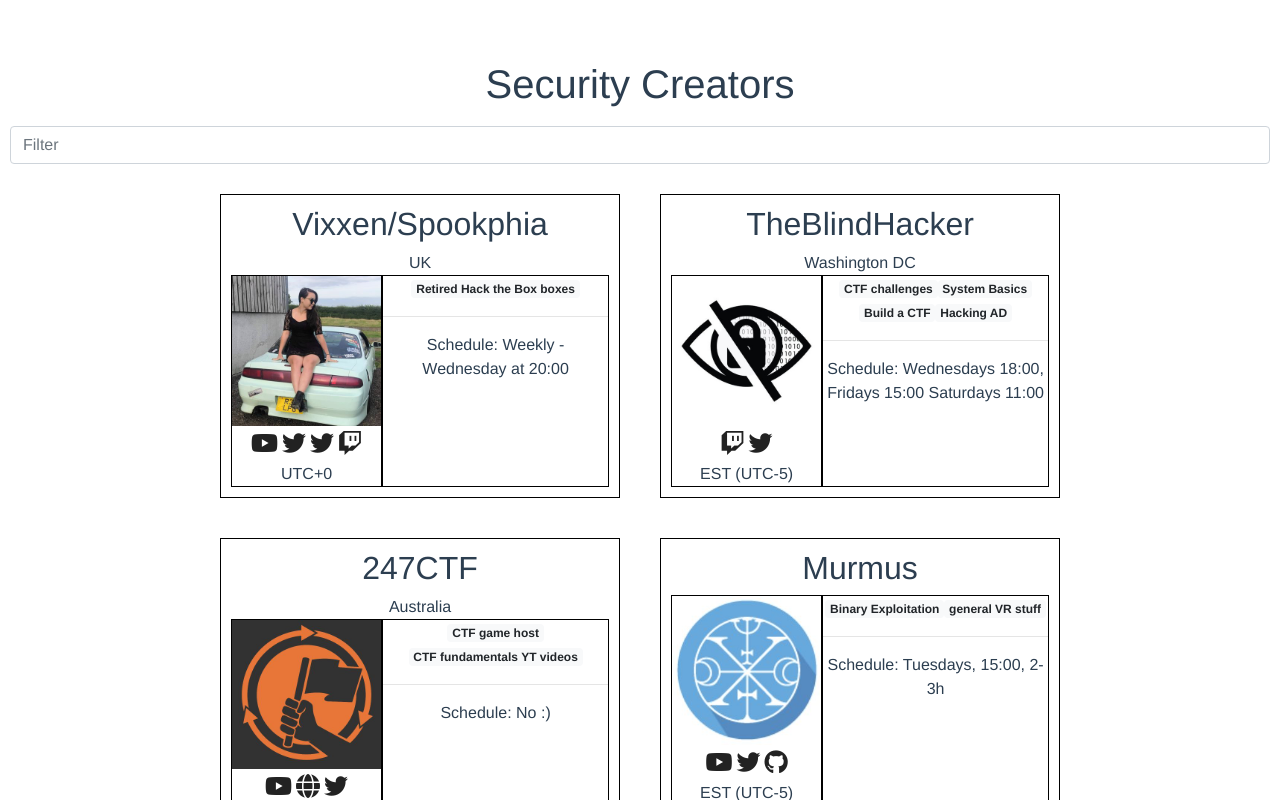
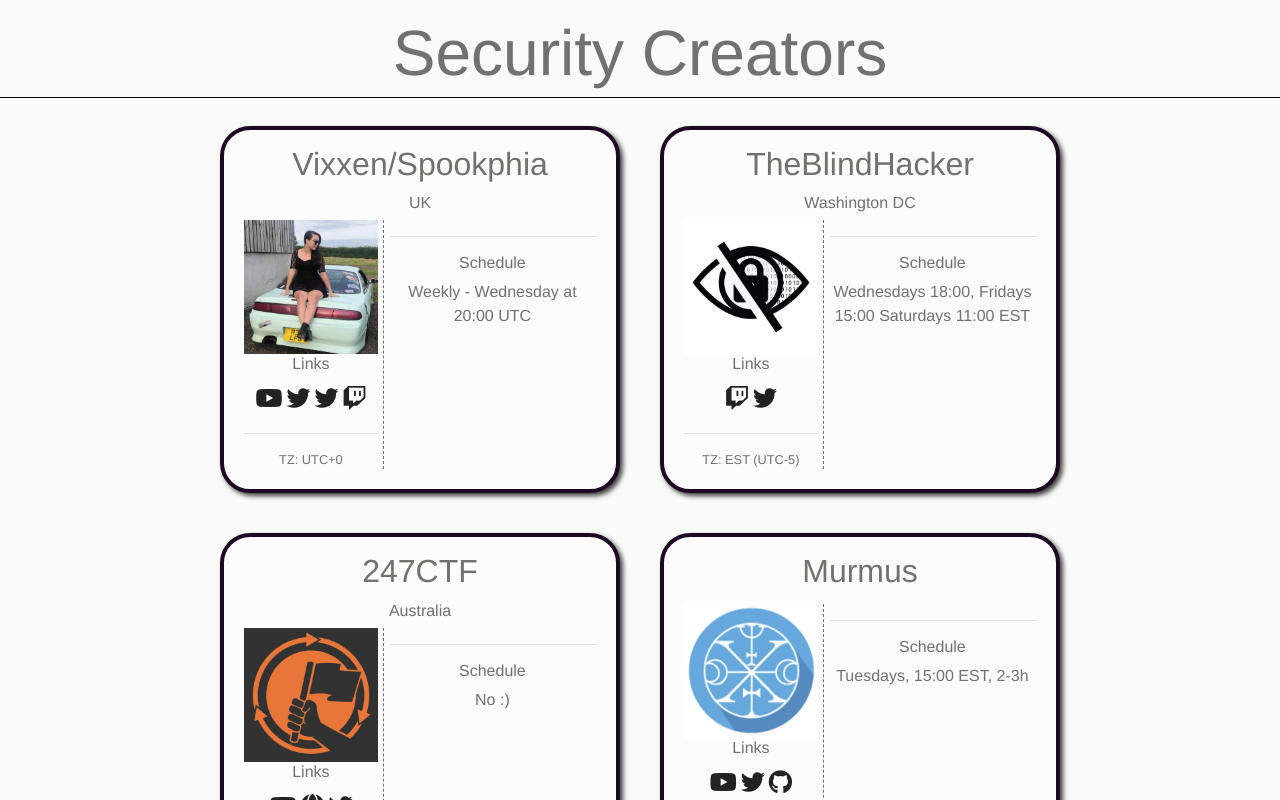
Before and after one commit to ZetaTwo/securitycreators.video, a Vue app: page / in a window 1280 px wide. Shown: the top 800 px of the page. Built offline with nearby package versions, Linux system fonts and the light colour scheme.

Commit message:
Release v1

```diff
--- a/src/App.vue
+++ b/src/App.vue
@@ -1,23 +1,37 @@
 <template>
   <div id="app">
     <h1>Security Creators</h1>
-    <CreatorsFilter />
+    <!--<CreatorsFilter />-->
     <CreatorCards />
   </div>
 </template>
 
 <script>
-import CreatorsFilter from './components/CreatorsFilter.vue'
+//import CreatorsFilter from './components/CreatorsFilter.vue'
 import CreatorCards from './components/CreatorCards.vue'
 
 export default {
   name: 'Security Creators',
   components: {
-    CreatorsFilter,
+    //CreatorsFilter,
     CreatorCards
   }
 }
 </script>
+
+<style>
+:root {
+  --mint-cream: #f7fcf6ff;
+  --nickel: #6f726dff;
+  --solid-pink: #903745ff;
+  --copper-crayola: #cd7d5bff;
+  --dark-purple: #1f0823ff;
+}
+
+body {
+    background-color: var(--mint-cream);
+}
+</style>
 
 <style>
 #app {
@@ -25,7 +39,12 @@
   -webkit-font-smoothing: antialiased;
   -moz-osx-font-smoothing: grayscale;
   text-align: center;
-  color: #2c3e50;
-  margin-top: 60px;
+  color: var(--nickel);
+  margin-top: 10px;
+}
+#app h1 {
+  font-size: 4rem;
+  padding: 5px;
+  border-bottom: 1px solid #000;
 }
 </style>
--- a/src/assets/data/creators.json
+++ b/src/assets/data/creators.json
@@ -31,7 +31,7 @@
         "location": "",
         "timezone": "EST",
         "avatar": "robfuller.jpg",
-        "schedule": "Wednesdays, 21:00",
+        "schedule": "Wednesdays, 21:00 EST",
         "tags": [],
         "links": [
             ["https://twitch.tv/mub1x", "fab fa-twitch"],
@@ -59,7 +59,7 @@
         "location": "",
         "timezone": "EST (UTC-5)",
         "avatar": "murmus.jpg",
-        "schedule": "Tuesdays, 15:00, 2-3h",
+        "schedule": "Tuesdays, 15:00 EST, 2-3h",
         "tags": ["Binary Exploitation", "general VR stuff"],
         "links": [
             ["https://youtube.com/MurmusCTF", "fab fa-youtube"],
@@ -72,7 +72,7 @@
         "location": "",
         "timezone": "GMT+1",
         "avatar": "liveoverflow.jpg",
-        "schedule": "Wednesdays, 21:00",
+        "schedule": "Wednesdays, 21:00 CET",
         "tags": ["WebDev", "haxxing stuff"],
         "links": [
             ["https://youtube.com/LiveOverflowCTF", "fab fa-youtube"],
@@ -85,7 +85,7 @@
         "location": "",
         "timezone": "PST (UTC-8)",
         "avatar": "joshwatson.jpg",
-        "schedule": "Tuesdays/Thursdays, 15:00, ~3h, and most Sundays 19:00, ~3h",
+        "schedule": "Tuesdays/Thursdays, 15:00 PST, ~3h, and most Sundays 19:00 PST, ~3h",
         "tags": ["binary ninja", "reverse engineering", "pwnables", "crackmes", "tool building"],
         "links": [
             ["https://twitch.tv/syrillian", "fab fa-twitch"],
@@ -116,7 +116,7 @@
         "location": "Washington DC",
         "timezone": "EST (UTC-5)",
         "avatar": "theblindhacker.jpg",
-        "schedule": "Wednesdays 18:00, Fridays 15:00 Saturdays 11:00",
+        "schedule": "Wednesdays 18:00, Fridays 15:00 Saturdays 11:00 EST",
         "tags": ["CTF challenges", "System Basics", "Build a CTF", "Hacking AD"],
         "links": [
             ["https://twitch.tv/theblindhacker", "fab fa-twitch"],
@@ -142,7 +142,7 @@
         "location": "UK",
         "timezone": "UTC+0",
         "avatar": "spookphia.jpg",
-        "schedule": "Weekly - Wednesday at 20:00",
+        "schedule": "Weekly - Wednesday at 20:00 UTC",
         "tags": ["Retired Hack the Box boxes"],
         "links": [
             ["https://youtube.com/justinsteven", "fab fa-youtube"],
@@ -156,7 +156,7 @@
         "location": "California",
         "timezone": "",
         "avatar": "nahamsec.jpg",
-        "schedule": "Wednesdays, 21:00",
+        "schedule": "Wednesdays, 21:00 PT",
         "tags": ["Web App Hacking", "Bug Bounties"],
         "links": [
             ["https://youtube.com/nahamsec", "fab fa-youtube"],
@@ -169,7 +169,7 @@
         "location": "UK",
         "timezone": "UTC+0",
         "avatar": "insiderphd.jpg",
-        "schedule": "Weekly videos, Saturday 16:00",
+        "schedule": "Weekly videos, Saturday 16:00 UTC",
         "tags": ["Bug Bounties", "web app hacking"],
         "links": [
             ["https://youtube.com/RapidBug", "fab fa-youtube"],
@@ -182,7 +182,7 @@
         "location": "Buckinghamshire, UK",
         "timezone": "UTC+0",
         "avatar": "mrturvey.jpg",
-        "schedule": "Mondays 17:00",
+        "schedule": "Mondays 17:00 UTC",
         "tags": ["PenTesting Tutorials", "HackTheBox", "InfoSec Interviews"],
         "links": [
             ["https://youtube.com/mrturvey", "fab fa-youtube"],
@@ -194,7 +194,7 @@
         "location": "Austria",
         "timezone": "CET",
         "avatar": "hacksplained.jpg",
-        "schedule": "Wednesdays, 21:00",
+        "schedule": "Wednesdays, 21:00 CET",
         "tags": ["pentesting", "bug bounty", "motivational"],
         "links": [
             ["https://youtube.com/hacksplained", "fab fa-youtube"],
--- a/src/components/CreatorCard.vue
+++ b/src/components/CreatorCard.vue
@@ -6,16 +6,22 @@
       <div class="creator-col-left">
        <div class="creator-avatar"><img v-bind:src="'/img/creators/' + creator.avatar"></div>
        <div class="creator-links">
+         <h3>Links</h3>
          <a v-bind:href="link[0]" v-for="(link, index) in creator.links" v-bind:key="index"><i v-bind:class="link[1]"></i></a>
        </div>
-       <div class="creator-timezone">{{creator.timezone}}</div>
+       <hr>
+       <div class="creator-timezone" v-if="creator.timezone">TZ: {{creator.timezone}}</div>
       </div>
       <div class="creator-col-right">
-        <div class="creator-topics">
+        <div class="creator-topics" v-if="creator.tags | length">
+          <h3>Content</h3>
           <span class="badge badge-light" v-for="(tag, index) in creator.tags" v-bind:key="index">{{tag}}</span>
         </div>
         <hr>
-        <div class="creator-schedule">Schedule: {{creator.schedule}}</div>
+        <div class="creator-schedule" v-if="creator.schedule">
+          <h3>Schedule</h3>
+          <p>{{creator.schedule}}</p>
+        </div>
       </div>
     </div>
   </div>
@@ -33,19 +39,31 @@
     display: inline-block;
     width: 400px;
     /*height: 200px;*/
-    border: 1px solid black;
+    border: 4px solid var(--dark-purple);
+    border-radius: 30px;
     margin: 20px;
-    padding: 10px;
+    padding: 15px;
+    box-shadow: 3px 3px 5px 0px rgba(0,0,0,0.75);
+    background-color: #fcfcfc;
+}
+
+.creator-card h3 {
+  font-size: 1rem;
 }
 
 .creator-columns {
   display: flex;
   width: 100%;
+  /*border: 1px solid #000000;*/
+  padding: 5px 0;
 }
 
 .creator-col-left {
     width: 40%;
-    border: 1px solid black;
+    border-width: 0 1px 0 0;
+    border-color: #00000;
+    border-style: dashed;
+    padding: 0 5px;
 }
 
 .creator-col-left a {
@@ -57,12 +75,17 @@
     color: #333;
 }
 
+.creator-timezone {
+  font-size: 0.8rem;
+}
+
 .creator-avatar img {
     max-width: 100%;
 }
 
 .creator-col-right {
     width: 60%;
-    border: 1px solid black;
+    /*border: 1px solid black;*/
+    padding: 0 5px;
 }
 </style>
```
Also changed, not shown: 1 other file (tests, documents, lock files or other folders).
